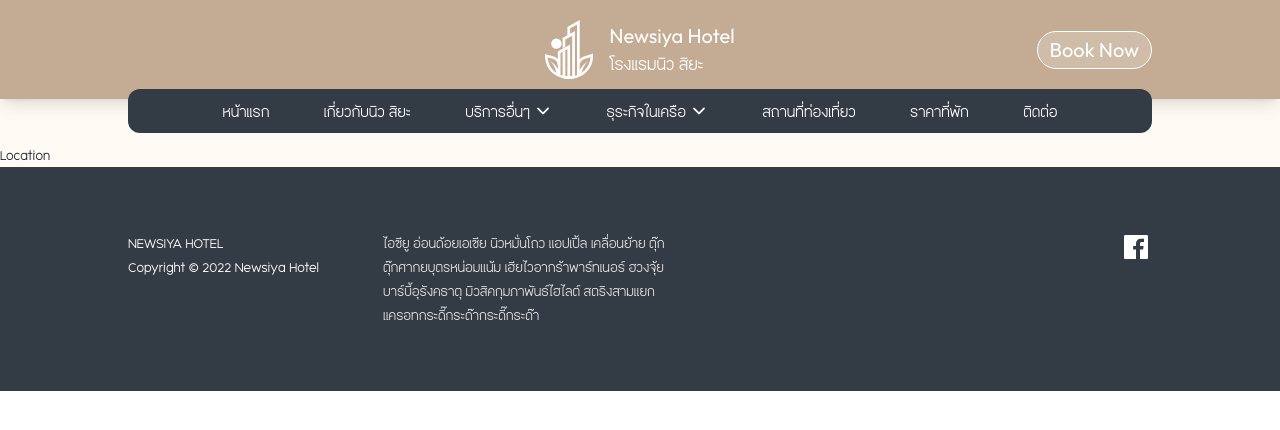
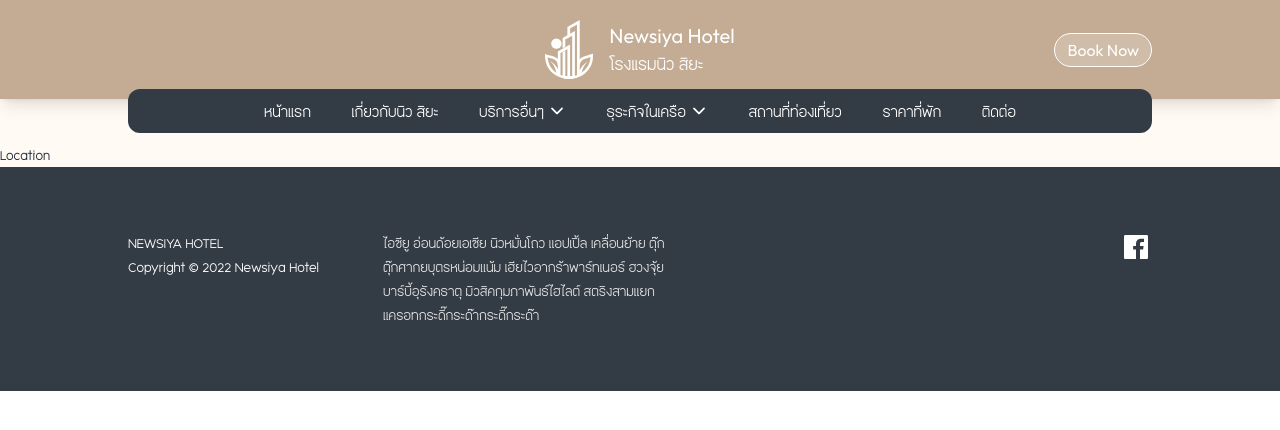
Before and after one commit to melchanatan/newsiya-website, a Next.js app: page /location in a window 1280 px wide. Shown: the top 430 px of the page. Built offline with nearby package versions, Linux system fonts and the light colour scheme.

Commit message:
feat: make Navbar responsive

```diff
--- a/src/components/Navbar.jsx
+++ b/src/components/Navbar.jsx
@@ -12,17 +12,52 @@ import { usePathname } from 'next/navigation'
 
 const Navbar = () => {
   const { scrollYProgress } = useScroll();
-  const [showingMobileNav, setShowingMobileNav] = useState(false)
+  const pathname = usePathname()
 
-  const pathname = usePathname()
-  console.log(pathname)
-
-  const toggleMobileNav = (event) => {
-    if (event.target.classList.contains("nav_dropdown_item")) {
-      return;
+  const navContents = [
+    {
+      link: "หน้าเเรก",
+      href: "/"
+    },
+    {
+      link: "เกี่ยวกับนิว สิยะ",
+      href: "/about"
+    },
+    {
+      linksTitle: "บริการอื่นๆ",
+      links: [
+        {
+          link: "สิ่งอำนวยความสะดวก",
+          href: "/service"
         }
-    setShowingMobileNav(prev => !prev)
+      ]
+    },
+    {
+      linksTitle: "ธุระกิจในเครือ",
+      links: [
+        {
+          link: "Item 1",
+          href: "/"
+        },
+        {
+          link: "Item 2",
+          href: "/"
         }
+      ]
+    },
+    {
+      link: "สถานที่ท่องเที่ยว",
+      href: "/travel"
+    },
+    {
+      link: "ราคาที่พัก",
+      href: "/pricing"
+    },
+    {
+      link: "ติดต่อ",
+      href: "/contact"
+    }
+  ]
 
   useState(() => {
     scrollYProgress.onChange((latest) => {
@@ -36,53 +71,107 @@ const Navbar = () => {
   }, []);
 
   return (
-    <>
     <nav
       id='navbar'
       whileInView={{ opacity: [0, 1] }} initial={{ opacity: 0 }}
       transition={{ duration: 0.5 }}
       className="flex flex-col items-center justify-center absolute w-full z-40"
       style={{
-          position: pathname=="/" ? "absolute" : "sticky"
+        position: pathname == "/" ? "absolute" : "sticky"
       }}
     >
-        <div className="relative w-full bg-primary-darken py-5 flex justify-center items-center shadow-lg">
+      <div className="relative w-screen bg-primary-darken py-5 flex md:justify-center items-center shadow-lg justify-between px-[5vw]">
         <a href="" className='inline-flex text-white flex-row justify-center items-center gap-4 text-xl'>
           <Image src="/newsiya-logo.svg" alt="Vercel Logo" width={48} height={16} />
           <div>
             <h4 className=' font-outfit'>Newsiya Hotel</h4>
             <p className='hidden md:inline'>โรงเเรมนิว สิยะ</p>
           </div>
-            <div className='absolute right-[10vw]'>
+        </a>
+        <MobileNavbar navContents={navContents}/>
+        <div className='absolute right-[10vw] md:inline hidden'>
           <BookNow />
         </div>
-          </a>
       </div>
-        <ul className="flex justify-center gap-[3vw] uppercase items-center w-[80%] bg-accent-darken translate-y-[-10px] rounded-xl">
-          <li className="nav_item"><a href="/">หน้าเเรก</a></li>
-          <li className="nav_item"><a href="/about">เกี่ยวกับนิว สิยะ</a></li>
+      <ul className="flex justify-between uppercase items-center lg:px-[10%] px-[4%] lg:w-[80%] w-[98%] bg-accent-darken translate-y-[-10px] rounded-xl">
+        {
+          navContents.map((item, index) => {
+            console.log(item)
+            if (item.link)
+              return (
+                <li key={index} className="nav_item">
+                  <a href={item.href}>{item.link}</a>
+                </li>
+              )
+
+            if (item.linksTitle)
+              return (
                 <div className="dropdown dropdown-bottom dropdown-end">
-            <div tabIndex={0} role="button" className="nav_item">บริการอื่นๆ<IoIosArrowDown /></div>
+                  <div tabIndex={0} role="button" className="nav_item">{item.linksTitle}<IoIosArrowDown /></div>
                   <ul tabIndex={0} className="nav_dropdown">
-              <li><a href='/service'>สิ่งอำนวยความสะดวก</a></li>
+                    {
+                      item.links.map((item, index) => {
+                        return (
+                          <li key={index}><a href={item.href}>{item.link}</a></li>
+                        )
+                      })
+                    }
                   </ul>
                 </div>
-          <div className="dropdown dropdown-bottom dropdown-end">
-            <div tabIndex={0} role="button" className="nav_item">ธุระกิจในเครือ<IoIosArrowDown /></div>
-            <ul tabIndex={0} className="nav_dropdown">
-              <li><a>Item 1</a></li>
-              <li><a>Item 2</a></li>
-            </ul>
-          </div>
-          <li className="nav_item"><a href="/travel">สถานที่ท่องเที่ยว</a></li>
-          <li className="nav_item"><a href="/pricing">ราคาที่พัก</a></li>
-          <li className="nav_item"><a href="/contact">ติดต่อ</a></li>
-          <button className="p-2 group md:hidden" onClick={toggleMobileNav}>
-            <RiMenu3Fill className="w-8 h-8 group-active:scale-125" />
-          </button>
+              )
+          })
+        }
       </ul>
     </nav>
-    </>
+  )
+}
+
+const MobileNavbar = ({navContents = []}) => {
+  return (
+    <div className="dropdown dropdown-end">
+      <div tabIndex={0} role="button" className="btn btn-ghost ml-auto p-2 group md:hidden">
+        <RiMenu3Fill className="w-8 h-8 group-active:scale-125 text-white" />
+      </div>
+      <ul tabIndex={0} className="menu menu-lg menu-vertical dropdown-content mt-3 z-[1] p-2 shadow bg-base-100 rounded-box w-52">
+        {/* <li><a>Item 1</a></li>
+        <li>
+          <a>Parent</a>
+          <ul className="p-2">
+            <li><a>Submenu 1</a></li>
+            <li><a>Submenu 2</a></li>
+          </ul>
+        </li>
+        <li><a>Item 3</a></li> */}
+
+{
+          navContents.map((item, index) => {
+            if (item.link)
+              return (
+                <li key={index} >
+                  <a href={item.href}>{item.link}</a>
+                </li>
+              )
+
+            if (item.linksTitle)
+              return (
+                    <li>
+                      <a>{item.linksTitle}</a>
+                      <ul className="p-2">
+                      {
+                        item.links.map((item, index) => {
+                          return (
+                            <li key={index}><a href={item.href}>{item.link}</a></li>
+                          )
+                        })
+                      }
+                      </ul>
+                    </li>
+              )
+          })
+        }
+      </ul>
+
+    </div>
   )
 }
 
```
Lines whose indentation alone changed are shown as unchanged.
